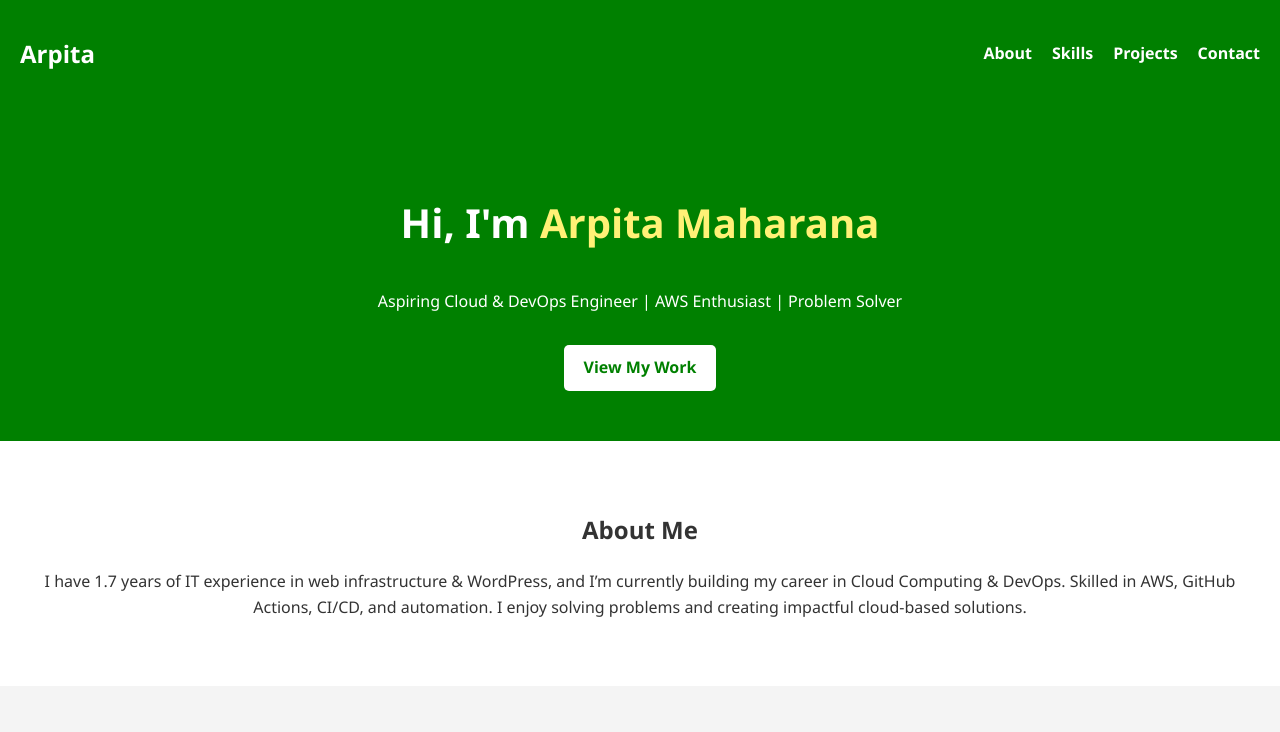
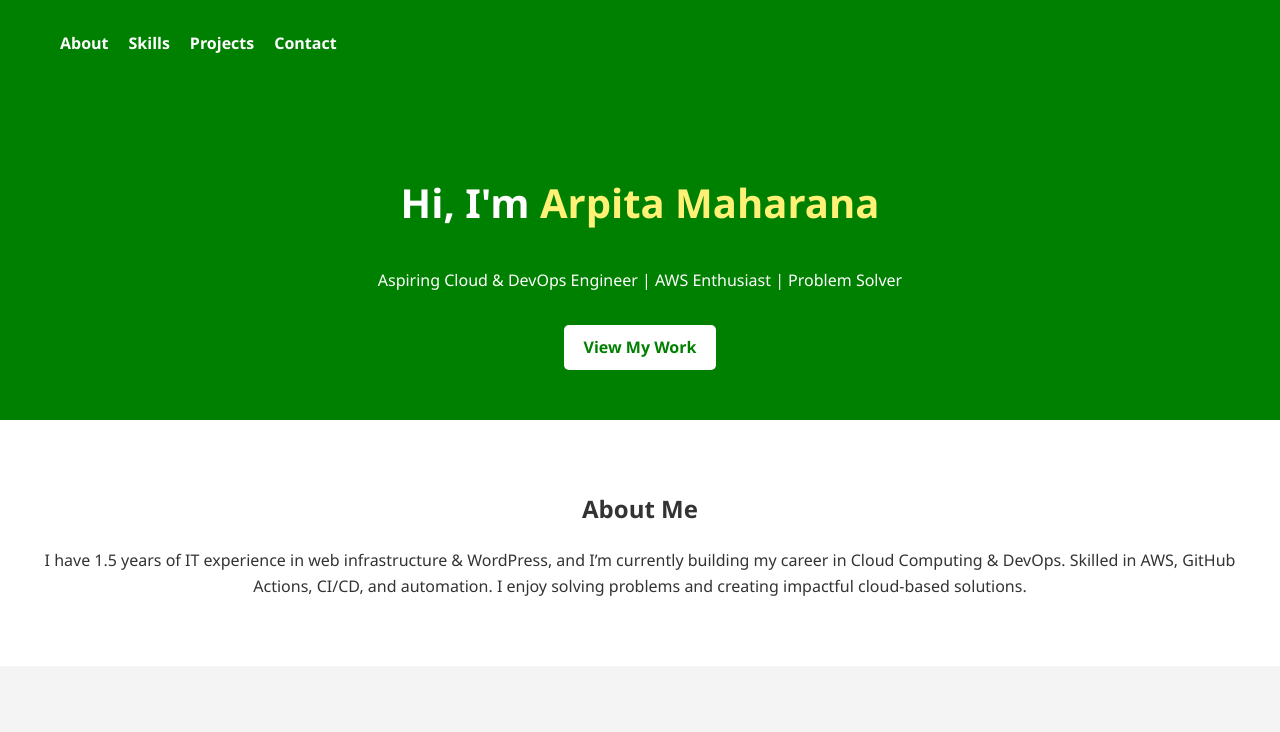
Before and after one commit to Arpita58/CI-CD-for-Static-Website-Hosting, a plain HTML site: page index.html in a window 1280 px wide. Shown: the top 732 px of the page. Drawn offline with Linux system fonts and the light colour scheme.

Commit message:
Update index.html

```diff
--- a/index.html
+++ b/index.html
@@ -10,7 +10,6 @@
   <!-- Header Section -->
   <header>
     <nav>
-      <h1 class="logo">Arpita</h1>
       <ul>
         <li><a href="#about">About</a></li>
         <li><a href="#skills">Skills</a></li>
@@ -29,7 +28,7 @@
   <section id="about" class="section">
     <h2>About Me</h2>
     <p>
-      I have 1.7 years of IT experience in web infrastructure & WordPress,
+      I have 1.5 years of IT experience in web infrastructure & WordPress,
       and I’m currently building my career in Cloud Computing & DevOps.
       Skilled in AWS, GitHub Actions, CI/CD, and automation. I enjoy solving problems
       and creating impactful cloud-based solutions.
```
